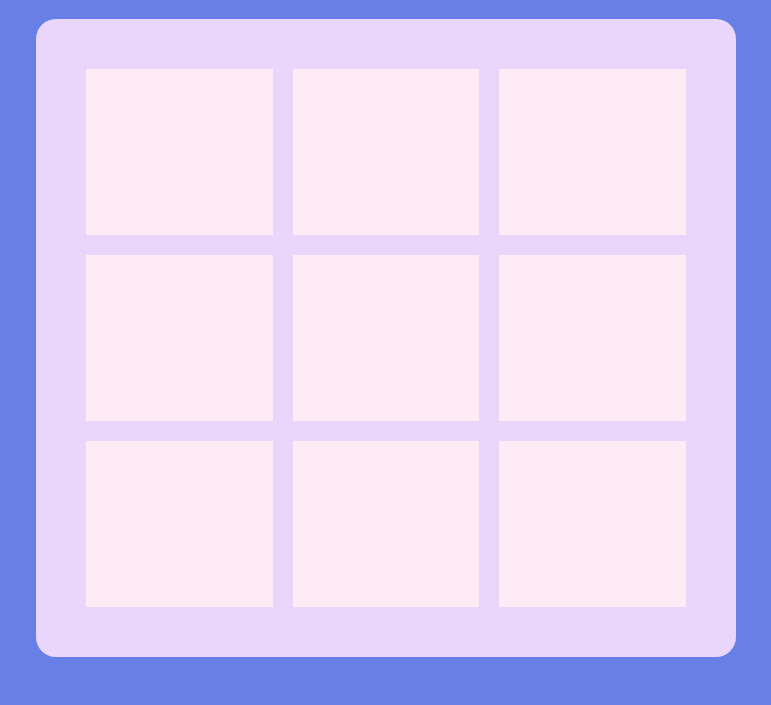
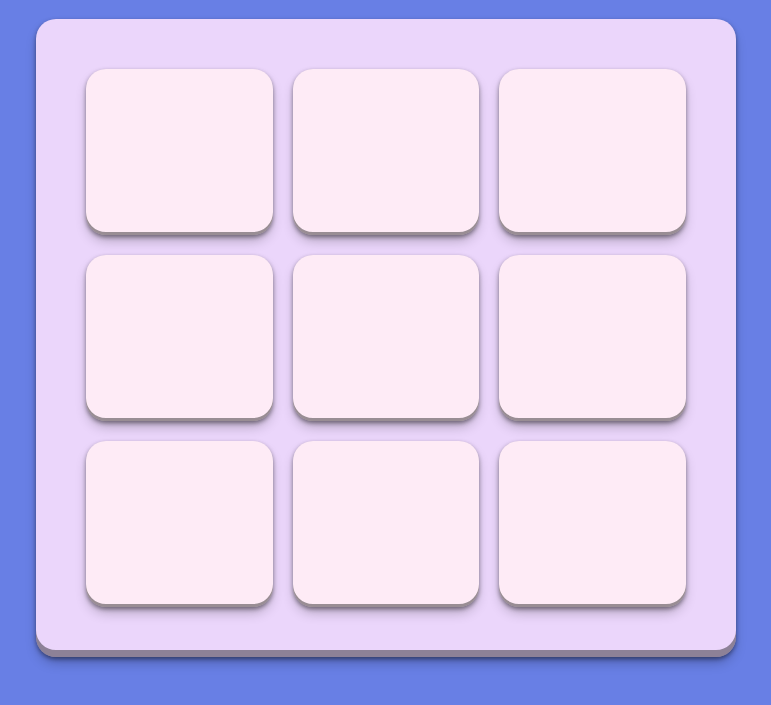
Before and after one commit to ArtemiiHH/tic-tac-toe-game, a plain HTML site: page index.html in a window 1280 px wide. Shown: the part 71-776 px from the top of the page, without its empty margins (254-1025 px from the left). Drawn offline with Linux system fonts and the light colour scheme.

Commit message:
Add box shadow for 3D look

```diff
--- a/styles.css
+++ b/styles.css
@@ -33,10 +33,13 @@ body {
   gap: 20px;
   border-radius: 20px;
   background-color: var(--color-board);
+  box-shadow: rgba(0, 0, 0, 0.4) 0px 2px 4px, rgba(0, 0, 0, 0.3) 0px 7px 13px -3px, rgba(0, 0, 0, 0.4) 0px -7px 0px inset;
 }
 
 .cell {
   height: auto;
   width: auto;
+  border-radius: 20px;
   background-color: var(--color-cells);
+    box-shadow: rgba(0, 0, 0, 0.4) 0px 2px 4px, rgba(0, 0, 0, 0.3) 0px 7px 13px -3px, rgba(0, 0, 0, 0.4) 0px -3px 0px inset;
 }
```
